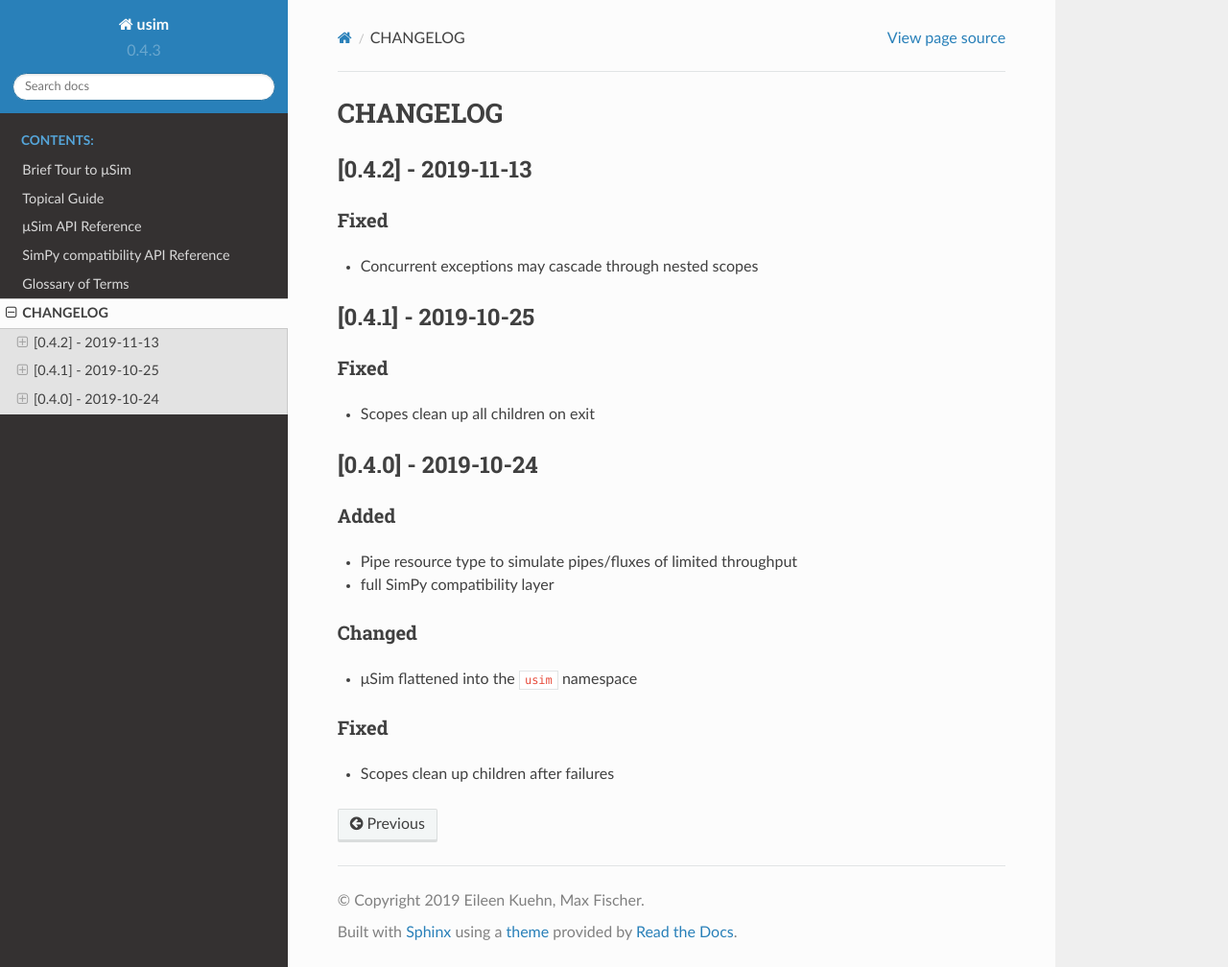
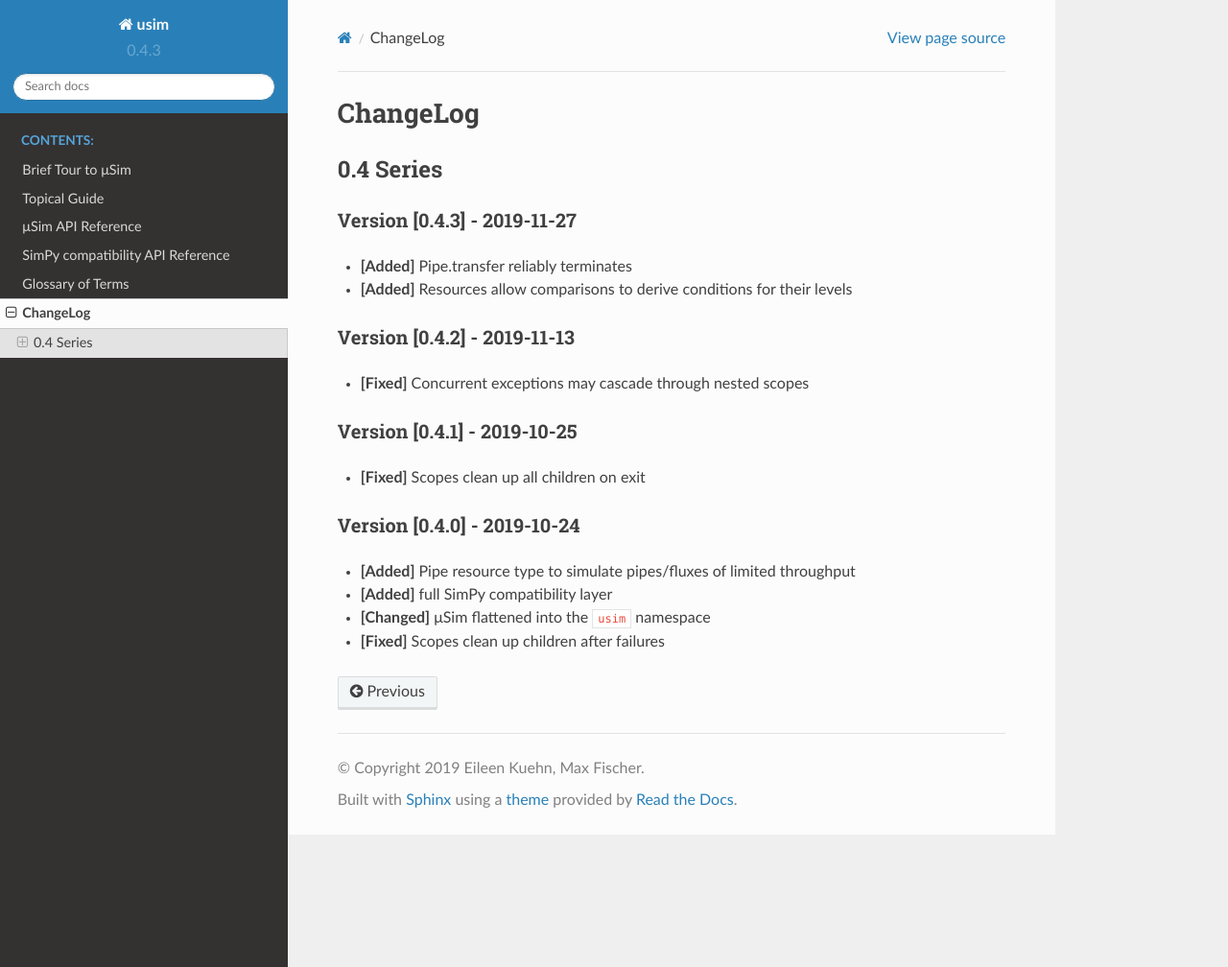
Before and after one commit to MaineKuehn/usim, a Sphinx documentation site: the page built from docs/source/changelog.rst, in a window 1280 px wide and 1008 px high. Shown: the whole window at 96% size. Built offline with Sphinx 7.4.7 and the Read the Docs theme 2.0.0, drawn with Linux system fonts in a browser that asks for light colours; formulas are drawn with MathJax 3.

Commit message:
compiled release changelog for 0.4.3

```diff
--- a/docs/source/changelog.rst
+++ b/docs/source/changelog.rst
@@ -1,41 +1,35 @@
-.. Created by log.py at 2019-11-17, command
-   'changey log ./docs/source/changes compile --output ./docs/source/changelog.rst'
+.. Created by log.py at 2019-11-27, command
+   'change log docs/source/changes compile --output docs/source/changelog.rst'
    based on the format of 'https://keepachangelog.com/'
 #########
-CHANGELOG
+ChangeLog
 #########
 
-[0.4.2] - 2019-11-13
-====================
+0.4 Series
+==========
 
-Fixed
------
+Version [0.4.3] - 2019-11-27
+++++++++++++++++++++++++++++
 
-* Concurrent exceptions may cascade through nested scopes
+* **[Added]** Pipe.transfer reliably terminates
+* **[Added]** Resources allow comparisons to derive conditions for their levels
 
-[0.4.1] - 2019-10-25
-====================
+Version [0.4.2] - 2019-11-13
+++++++++++++++++++++++++++++
 
-Fixed
------
+* **[Fixed]** Concurrent exceptions may cascade through nested scopes
 
-* Scopes clean up all children on exit
+Version [0.4.1] - 2019-10-25
+++++++++++++++++++++++++++++
 
-[0.4.0] - 2019-10-24
-====================
+* **[Fixed]** Scopes clean up all children on exit
 
-Added
------
+Version [0.4.0] - 2019-10-24
+++++++++++++++++++++++++++++
 
-* Pipe resource type to simulate pipes/fluxes of limited throughput
-* full SimPy compatibility layer
+* **[Added]** Pipe resource type to simulate pipes/fluxes of limited throughput
+* **[Added]** full SimPy compatibility layer
 
-Changed
--------
+* **[Changed]** μSim flattened into the ``usim`` namespace
 
-* μSim flattened into the ``usim`` namespace
-
-Fixed
------
-
-* Scopes clean up children after failures
+* **[Fixed]** Scopes clean up children after failures
--- a/docs/source/changes/77.pipe_transfer_precision.yaml
+++ b/docs/source/changes/77.pipe_transfer_precision.yaml
@@ -8,3 +8,4 @@ description: |
   the resolution of the time type.
 pull requests:
 - 77
+version: 0.4.3
--- a/docs/source/changes/81.resource_comparisons.yaml
+++ b/docs/source/changes/81.resource_comparisons.yaml
@@ -5,7 +5,8 @@ description: |
   or ``<``. The other operand must be a respective resources type or a compatible dict.
   This creates a condition that triggers once the resources' levels satisfy
   the comparison.
+issues:
+- 80
 pull requests:
 - 81
-issues:
-- 80
+version: 0.4.3
--- a/docs/source/changes/versions.yaml
+++ b/docs/source/changes/versions.yaml
@@ -1,3 +1,5 @@
+- semver: 0.4.3
+  date: '2019-11-27'
 - semver: 0.4.2
   date: '2019-11-13'
 - semver: 0.4.1
```
